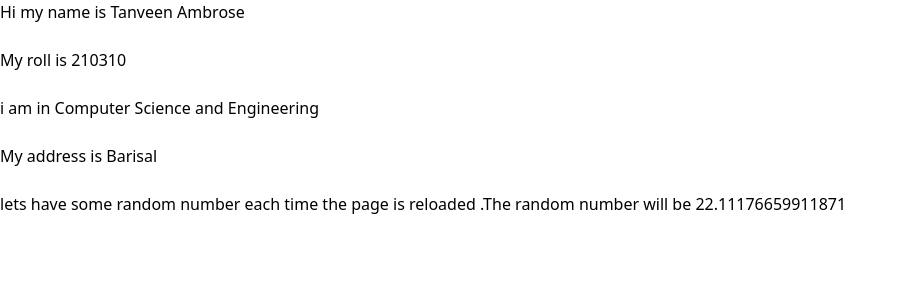
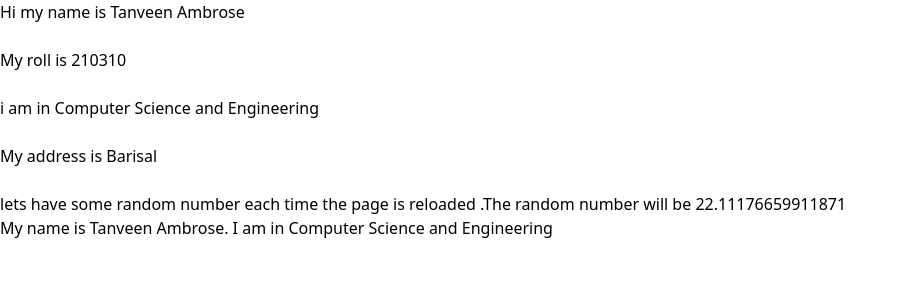
Before and after one commit to TanveenAmbrose/learning-react, a React (Vite) app: page / in a window 1280 px wide. Shown: the top 300 px of the page, without its empty margins (0-905 px from the left). Built offline with nearby package versions, Linux system fonts and the light colour scheme.

Commit message:
6/3/2025

```diff
--- a/src/components/Expression.jsx
+++ b/src/components/Expression.jsx
@@ -13,6 +13,7 @@ function Expression() {
       <h1>i am in {obj.Department}</h1><br />
       <h1>My address is {obj.Address}</h1><br />
       <p>lets have some random number each time the page is reloaded .The random number will be {Math.random()*100}</p>
+      <h1>{`My name is ${obj.name}. I am in ${obj.Department}`}</h1>
     </div>
   )
 }
```
